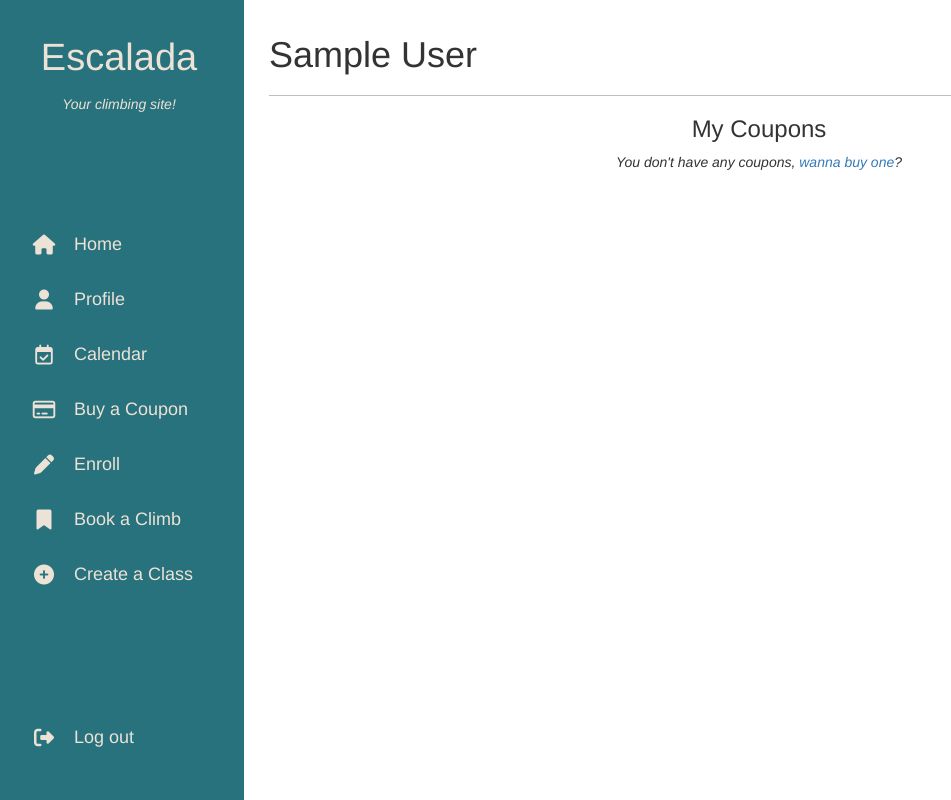
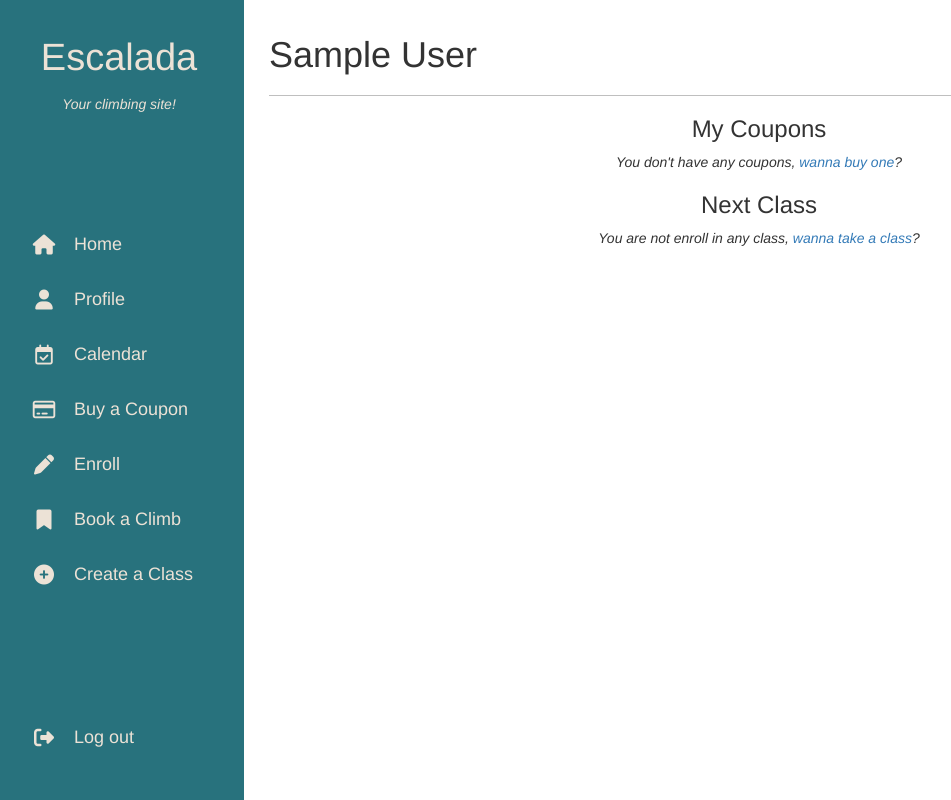
Before and after one commit to Vazkuz/Capstone-Project, a Django app: page /profile/1 in a window 1280 px wide. Shown: the whole page, without its empty margins (6-957 px from the left). Run offline with Django 4.2, Linux system fonts and the light colour scheme; the visitor is signed in with stand-in values (Sample User, id 1); data that the repository does not hold is empty; some libraries are stand-ins or nearby versions.

Commit message:
Added Next Class to profile

```diff
--- a/escalada/static/escalada/app.css
+++ b/escalada/static/escalada/app.css
@@ -21,7 +21,7 @@ hr {
     background-color: var(--climb-class-color);
 }
 
-#title{
+.subtitle{
     text-align: center;
 }
 
--- a/escalada/templates/escalada/profile.html
+++ b/escalada/templates/escalada/profile.html
@@ -3,7 +3,8 @@
 {% block body %}
     <h1 id="profile-info">{{user.first_name}} {{user.last_name}}</h1>
     <hr>
-    <h3 id="title">My Coupons</h3>
+    <div class="my-coupons">
+        <h3 class="subtitle">My Coupons</h3>
             {% if myCoupons|length > 0 %}
                 <div class="coupons-container">
                     {% for myCoupon in myCoupons %}
@@ -29,4 +30,13 @@
             {% else %}
                 <p align="center"><em>You don't have any coupons, <a href="{% url 'buyCoupon' %}">wanna buy one</a>?</em></p>
             {% endif %}
+    </div>
+    <div class="next-class">
+        <h3 class="subtitle">Next Class</h3>
+        {% if nextLesson %}
+            <p align="center">Your next class is: {{nextLesson.class_date}} at {{nextLesson.climbClass.begin_time}}</p>
+        {% else %}
+        <p align="center"><em>You are not enroll in any class, <a href="{% url 'enroll' %}">wanna take a class</a>?</em></p>
+        {% endif %}
+    </div>
 {% endblock body %}
--- a/escalada/views.py
+++ b/escalada/views.py
@@ -323,12 +323,20 @@ def bookingSubmitted(request):
 
 @login_required
 def profile(request, user_id):
-    user = request.user
-    myCoupons = MyCoupon.objects.filter(climber = user_id)
-    return render(request, "escalada/profile.html", {
-        "user": user,
-        "myCoupons": myCoupons
-    })
+    if user_id == request.user.id:
+        user = request.user
+        nextLesson = Lesson.objects.filter(climbers__in = [user], class_date__gte = datetime.today()).order_by("class_date").first()
+        print("__________________________________________________________________________________")
+        print(nextLesson)
+        print("__________________________________________________________________________________")
+        myCoupons = MyCoupon.objects.filter(climber = user_id)
+        return render(request, "escalada/profile.html", {
+            "user": user,
+            "myCoupons": myCoupons,
+            "nextLesson": nextLesson
+        })
+    else:
+        return HttpResponseRedirect(reverse('index'))
 
 def EnrollToLesson(climbClass, coupon, class_date,climber):
     # Check if the enrollment already exists:
```
Lines whose indentation alone changed are shown as unchanged.
